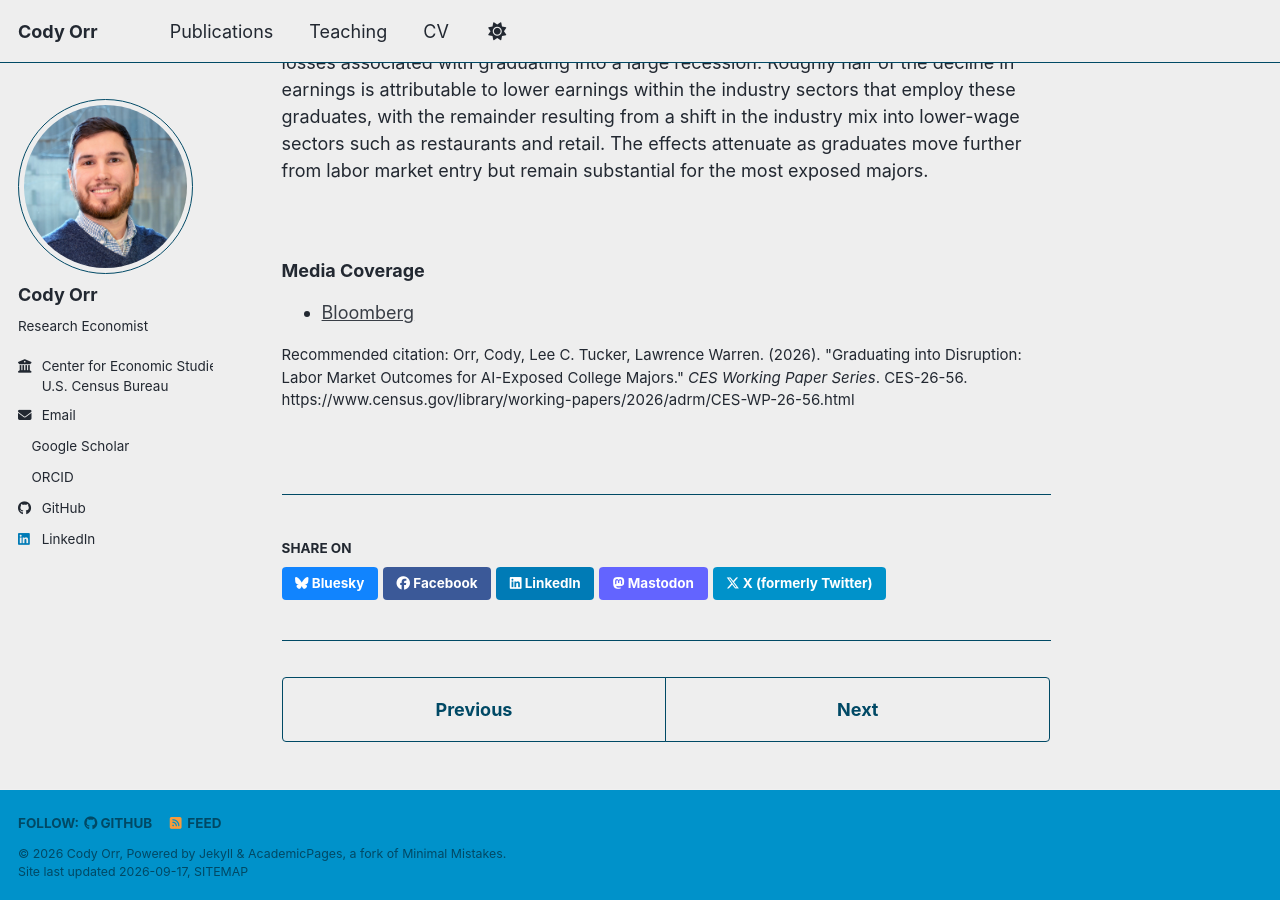
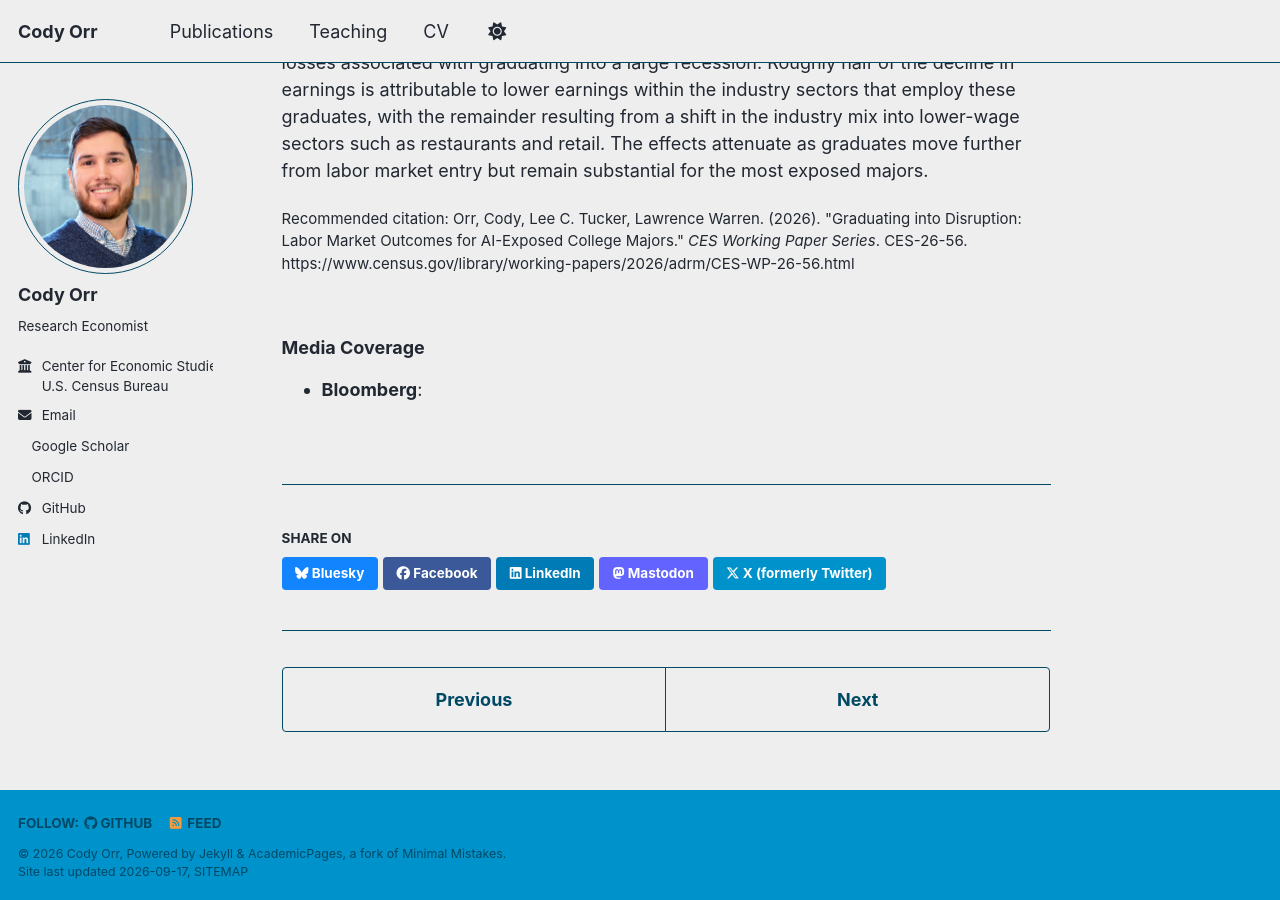
Before and after one commit to orrcody/orrcody.github.io, a Jekyll site: the page built from _publications/grad_ai.md, in a window 1280 px wide and 900 px high, scrolled down 545 px. Built offline with Jekyll 4.4.1, drawn with Linux system fonts in a browser that asks for light colours; a style sheet for code colours, icons or effects is not loaded.

Commit message:
Revise media coverage display in single.html
Updated media coverage section to include outlet names and titles.

```diff
--- a/_layouts/single.html
+++ b/_layouts/single.html
@@ -71,17 +71,6 @@
       <section class="page__content" itemprop="text">
         {{ content }}
 
-        {% if page.media %}
-        <div class="publication-media" style="margin-top: 20px; padding-top: 15px; border-top: 1px solid #eee;">
-          <h3>Media Coverage</h3>
-          <ul>
-            {% for item in page.media %}
-              <li><a href="{{ item.url }}" target="_blank">{{ item.outlet }}</a></li>
-            {% endfor %}
-          </ul>
-        </div>
-      {% endif %}
-
         {% if page.citation %}
           <p style="font-size: smaller">Recommended citation: {{ page.citation }}</p>
         {% endif %}
@@ -114,7 +103,22 @@
         {% endcomment %}
 
         {% if page.link %}<div><a href="{{ page.link }}" class="btn">{{ site.data.ui-text[site.locale].ext_link_label | default: "Direct Link" }}</a></div>{% endif %}
+
+        {% if page.media %}
+          <div class="publication-media" style="margin-top: 5px; padding-top: 5px; border-top: 1px solid #eee;">
+            <h3>Media Coverage</h3>
+            <ul>
+              {% for item in page.media %}
+                <li><strong>{{ item.outlet }}</strong>:<a href="{{ item.url }}" target="_blank">{{ item.title }}</a></li>
+              {% endfor %}
+            </ul>
+          </div>
+        {% endif %}
+
+
       </section>
+
+
 
       <footer class="page__meta">
         {% if site.data.ui-text[site.locale].meta_label %}
```
